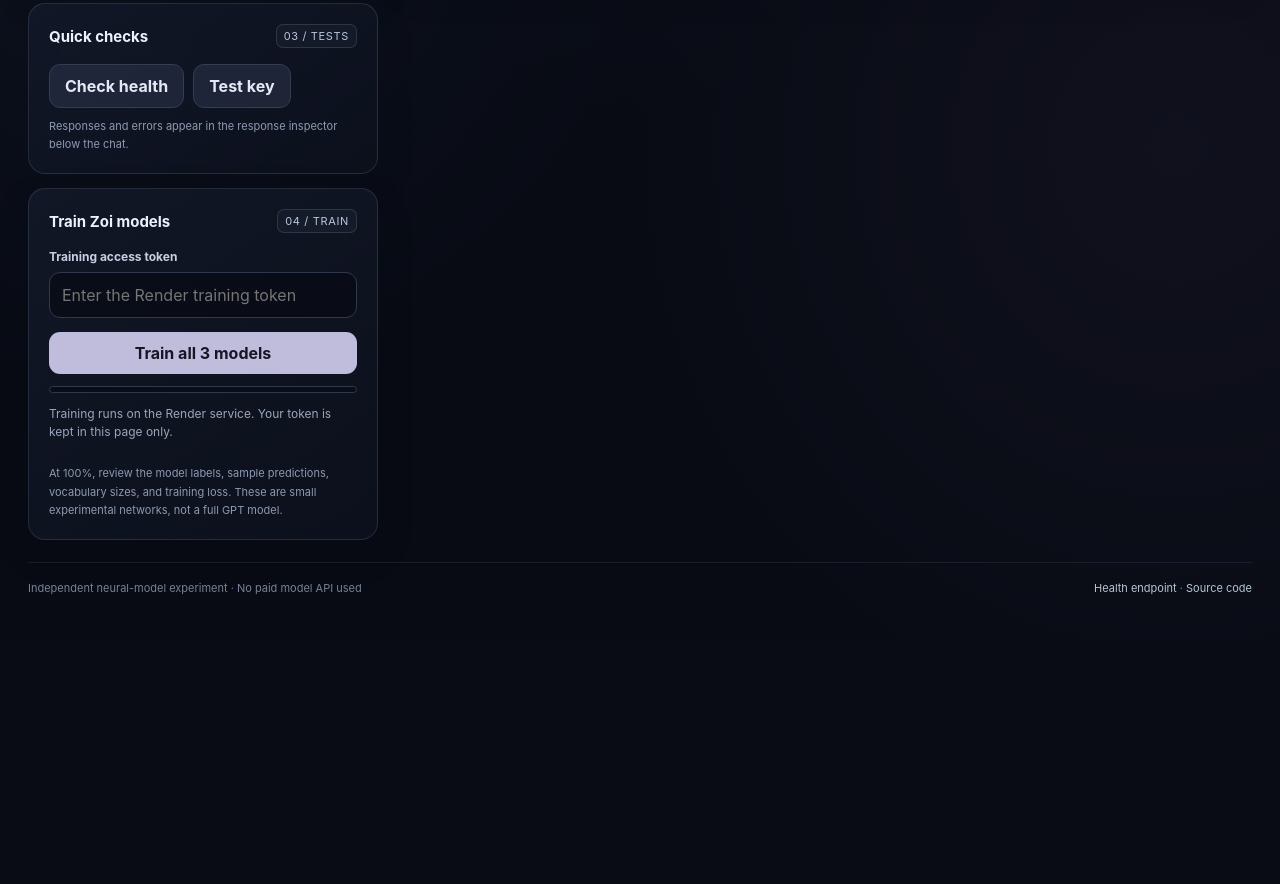
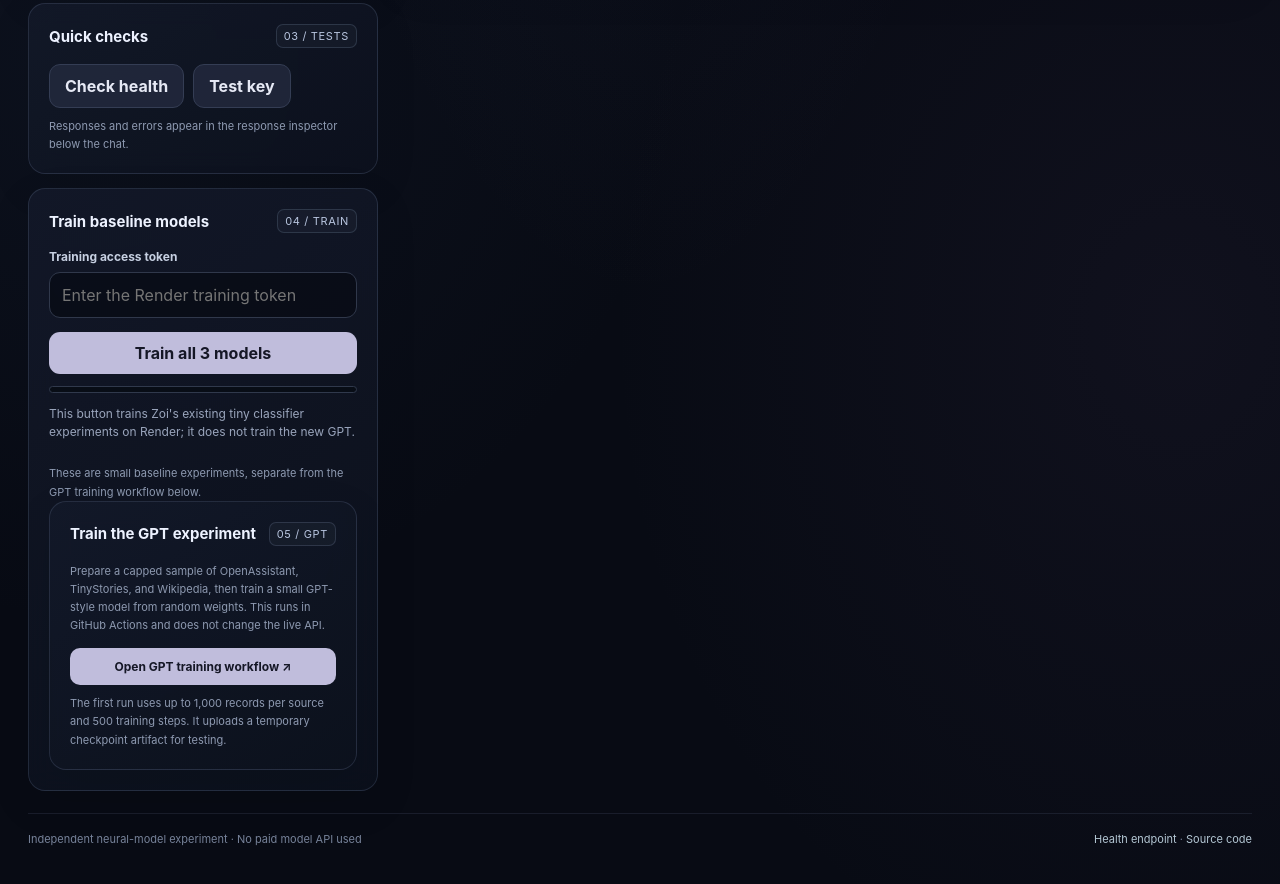
Before and after one commit to WebsiteDevelopmentStudios/Discord-chatbot-plugin, a website: page public/index.html in a window 1280 px wide. Shown: the part 1124-2008 px from the top of the page. Before the commit the page ends 1765 px from the top, so only its background shows below. Drawn offline with Linux system fonts and the light colour scheme; no server answers.

Commit message:
Add GPT training workflow access to redesigned playground

```diff
--- a/public/index.html
+++ b/public/index.html
@@ -98,13 +98,19 @@ input:focus,textarea:focus{border-color:#a3a5c8;box-shadow:0 0 0 3px #a3a5c815}
       <p class="hint">Responses and errors appear in the response inspector below the chat.</p>
     </section>
     <section class="panel">
-      <div class="panel-head"><h3>Train Zoi models</h3><span class="step">04 / TRAIN</span></div>
+      <div class="panel-head"><h3>Train baseline models</h3><span class="step">04 / TRAIN</span></div>
       <div class="field"><label for="trainingToken">Training access token</label><input id="trainingToken" type="password" autocomplete="off" spellcheck="false" placeholder="Enter the Render training token"></div>
       <button id="trainModels" style="width:100%">Train all 3 models</button>
       <div class="train-progress" role="progressbar" aria-label="Model training progress" aria-valuemin="0" aria-valuemax="100" aria-valuenow="0" id="trainProgress"><div class="train-progress-fill" id="trainProgressFill"></div></div>
-      <div class="train-state" id="trainState" role="status">Training runs on the Render service. Your token is kept in this page only.</div>
+      <div class="train-state" id="trainState" role="status">This button trains Zoi's existing tiny classifier experiments on Render; it does not train the new GPT.</div>
       <div class="learned-results" id="learnedResults"></div>
-      <p class="hint">At 100%, review the model labels, sample predictions, vocabulary sizes, and training loss. These are small experimental networks, not a full GPT model.</p>
+      <p class="hint">These are small baseline experiments, separate from the GPT training workflow below.</p>
+    <section class="panel">
+      <div class="panel-head"><h3>Train the GPT experiment</h3><span class="step">05 / GPT</span></div>
+      <p class="hint" style="margin-top:0">Prepare a capped sample of OpenAssistant, TinyStories, and Wikipedia, then train a small GPT-style model from random weights. This runs in GitHub Actions and does not change the live API.</p>
+      <a href="https://github.com/WebsiteDevelopmentStudios/Discord-chatbot-plugin/actions/workflows/train-zoi-gpt.yml" target="_blank" rel="noreferrer" style="display:flex;justify-content:center;align-items:center;gap:8px;margin-top:14px;padding:11px 13px;border-radius:10px;background:#c0bddc;color:#151726;font-size:12px;font-weight:750;text-decoration:none">Open GPT training workflow ↗</a>
+      <p class="hint">The first run uses up to 1,000 records per source and 500 training steps. It uploads a temporary checkpoint artifact for testing.</p>
+    </section>
     </section>
   </aside>
   <main class="panel chat-panel">
```
